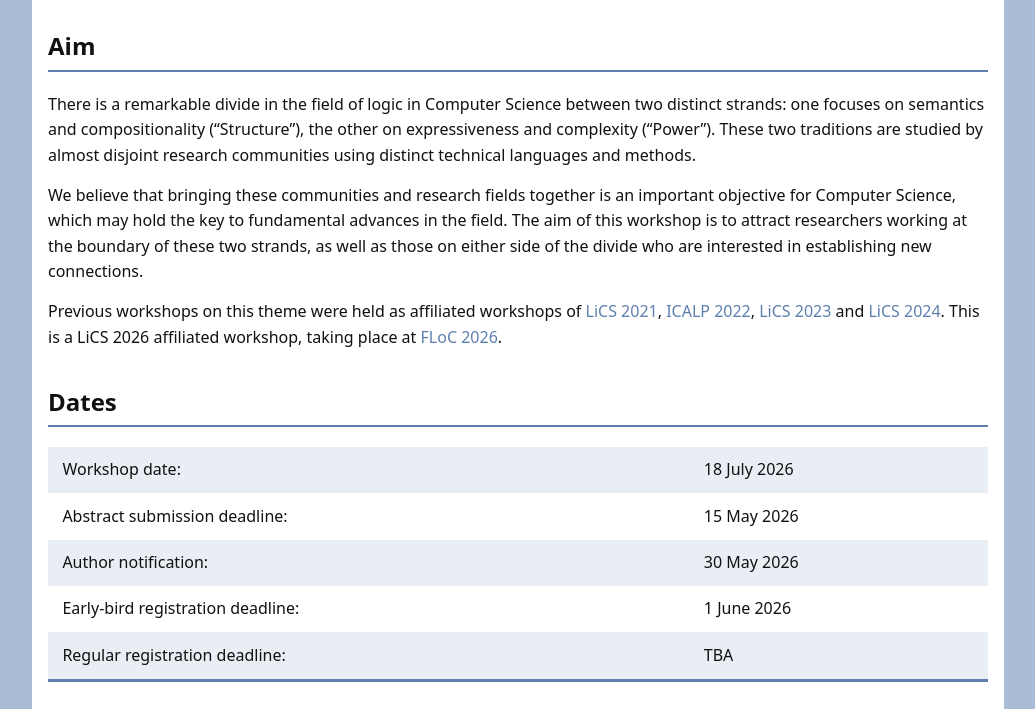
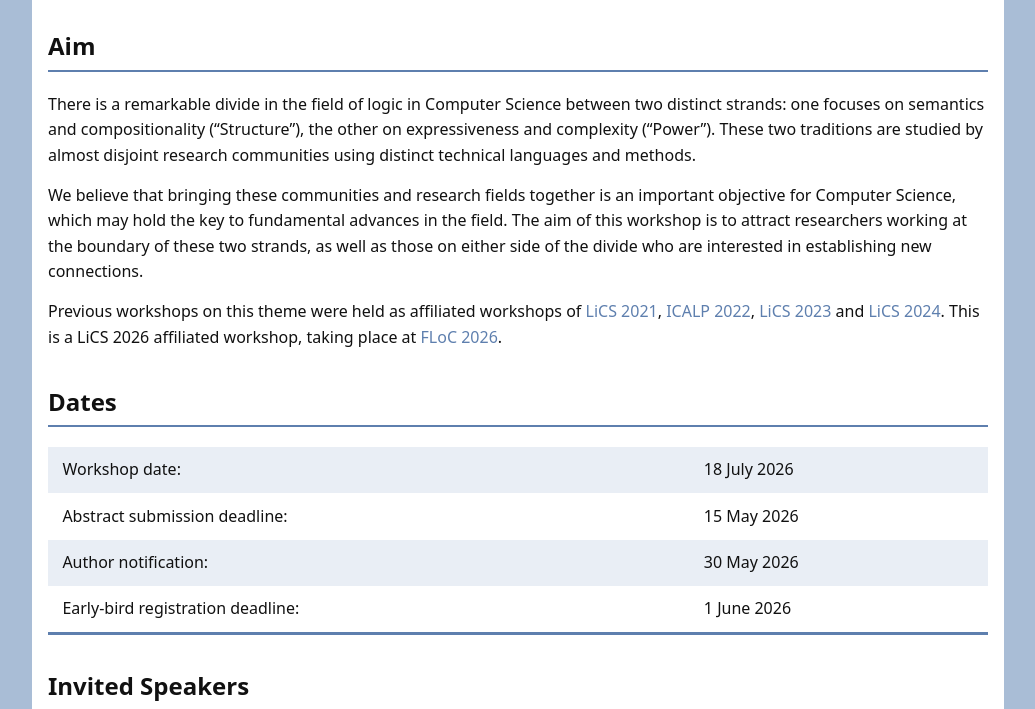
Before and after one commit to StructureMeetsPower/structuremeetspower.github.io, a plain HTML site: page SmP2026/index.html in a window 1280 px wide. Shown: the part 91-800 px from the top of the page, without its empty margins (122-1157 px from the left). Drawn offline with Linux system fonts and the light colour scheme.

Commit message:
Update index.html

```diff
--- a/SmP2026/index.html
+++ b/SmP2026/index.html
@@ -69,10 +69,6 @@
           <tr>
             <td>Early-bird registration deadline:</td>
             <td>1 June 2026</td>
-          </tr>
-          <tr>
-            <td>Regular registration deadline:</td>
-            <td>TBA</td>
           </tr>
         </table>
       </section>
```
